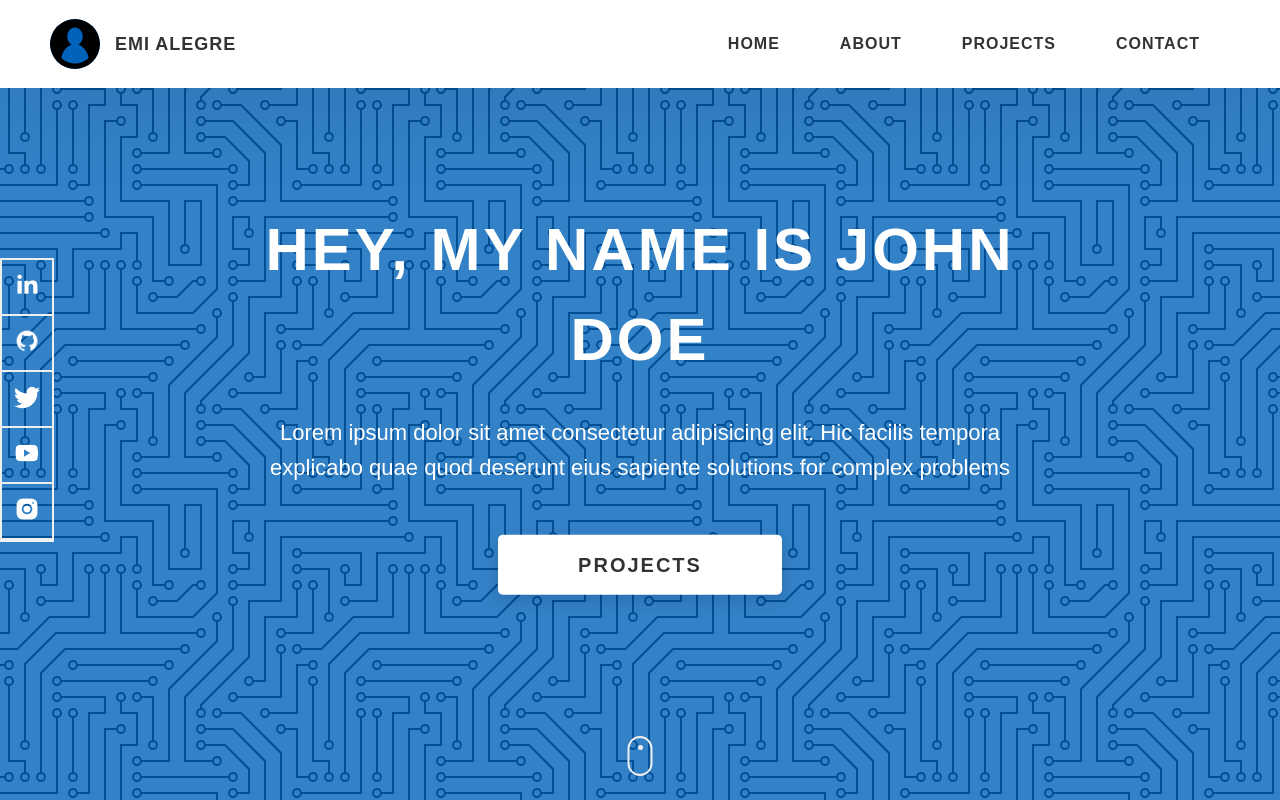
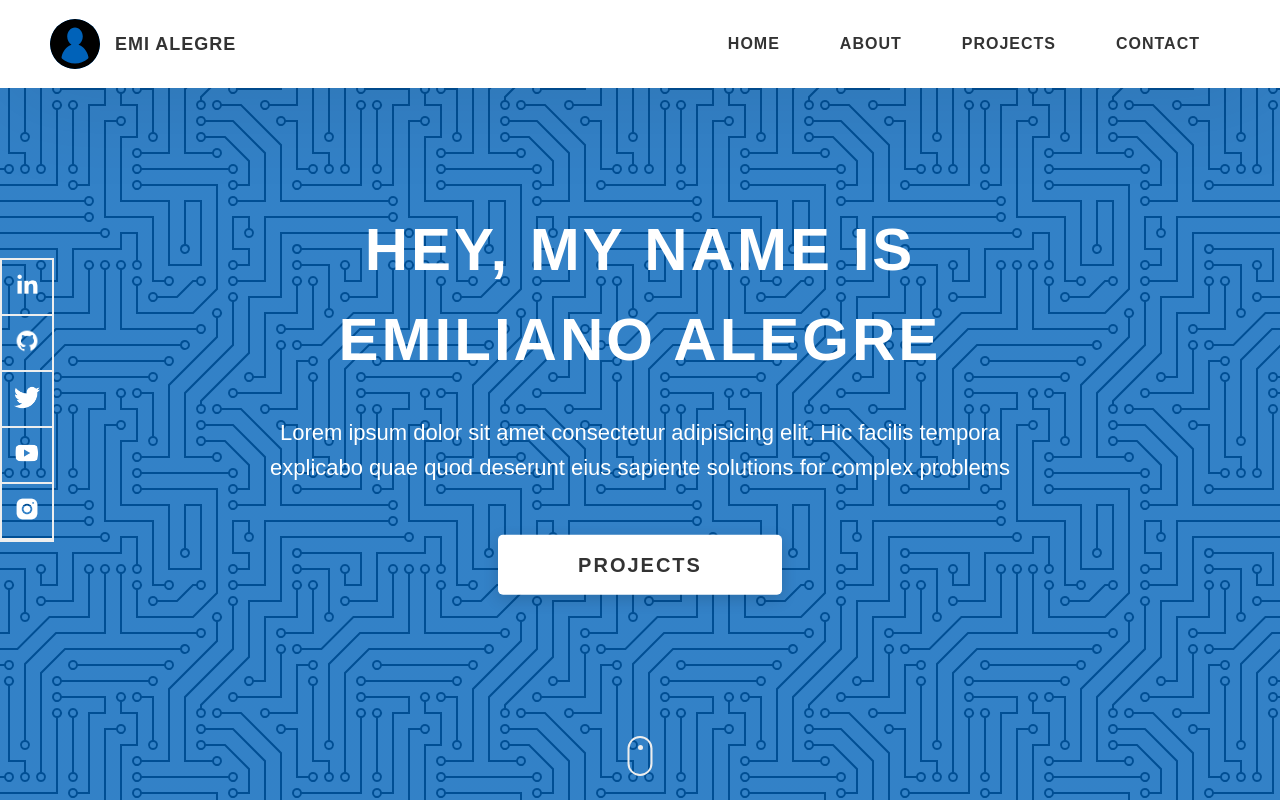
Before and after one commit to bk-sin/portfolio, a React (Create React App) app: page / in a window 1280 px wide. Shown: the top 800 px of the page. Built offline with nearby package versions, Linux system fonts and the light colour scheme.

Commit message:
hero name

```diff
--- a/src/components/Hero.jsx
+++ b/src/components/Hero.jsx
@@ -11,7 +11,9 @@ export default function Hero() {
   return (
     <section class="home-hero">
       <div class="home-hero__content">
-        <h1 class="heading-primary">Hey, My name is John Doe</h1>
+        <h1 class="heading-primary">
+          Hey, My name is <br /> Emiliano Alegre
+        </h1>
         <div class="home-hero__info">
           <p class="text-primary">
             Lorem ipsum dolor sit amet consectetur adipisicing elit. Hic facilis
```
